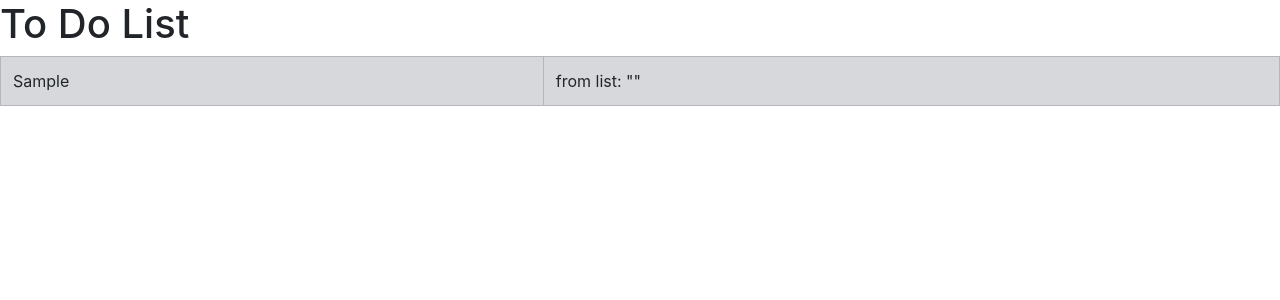
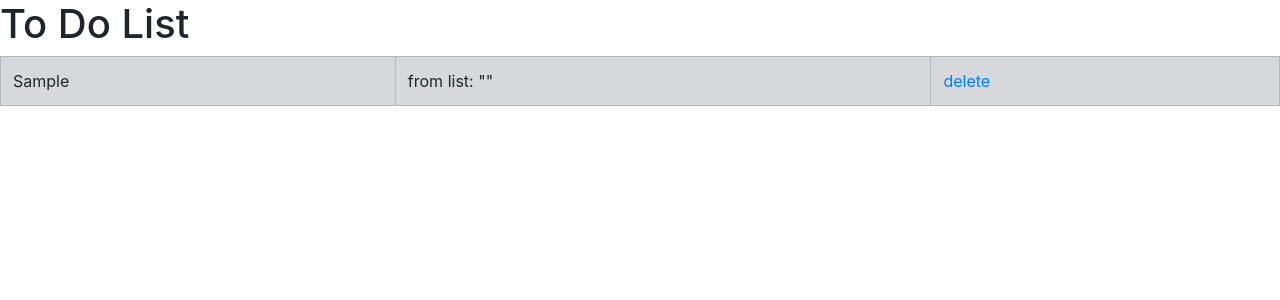
Before and after one commit to theTisrock/DjangoScratchPad, a Django app: page / in a window 1280 px wide. Shown: the part 56-356 px from the top of the page. Run offline with Django 3.2, Linux system fonts and the light colour scheme; tables that the repository leaves empty hold one stand-in row (values such as "Sample post"); some libraries are stand-ins or nearby versions.

Commit message:
GET request for item deletion in template, url for deletion controller/view method

```diff
--- a/my_app/todo_list/templates/home.html
+++ b/my_app/todo_list/templates/home.html
@@ -11,6 +11,7 @@
         <tr class="{% if item.complete %} table-secondary strikethrough {% endif %}">
             <td> {{ item }} </td>
             <td>from list: "{{ item.of_list }}"</td>
+            <td><a href="{% url 'delete' item.id %}">delete</a></td>
         </tr>
     {% endfor %}
 </table>
--- a/my_app/todo_list/urls.py
+++ b/my_app/todo_list/urls.py
@@ -4,4 +4,5 @@
 urlpatterns = [
     path('about/', views.about, name='about'),
     path('', views.home, name='home'),
+    path('item/delete/<list_id>', views.delete, name='delete'),
 ]
--- a/my_app/todo_list/views.py
+++ b/my_app/todo_list/views.py
@@ -1,7 +1,8 @@
-from django.shortcuts import render
+from django.shortcuts import render, redirect
 from .models import ListItem
 from .forms import ListItemForm
 from django.contrib import messages
+from django.http import HttpResponseRedirect
 
 # Create your views here.
 
@@ -23,4 +24,10 @@
     to_template = {'about_text': "This site belongs to Chris Torok"}
     return render(request, "about.html", to_template)
 
+def delete(request, list_id):
+    item = ListItem.objects.get(pk=list_id)
+    item.delete()
+    messages.success(request, (f"item {list_id} deleted"))
+    return redirect('home')
+
 # end
```
Also changed, not shown: my_app/db.sqlite3.
